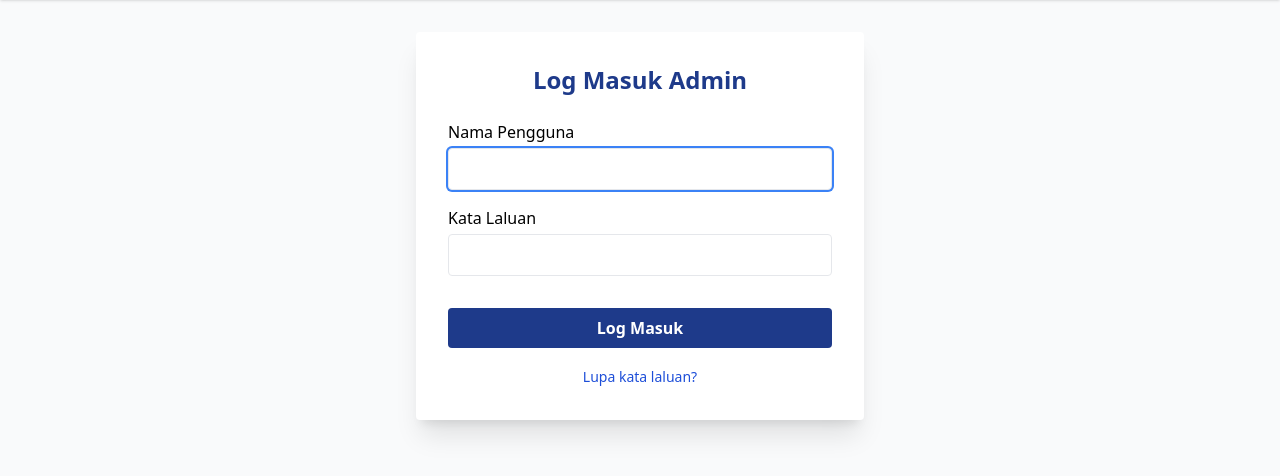
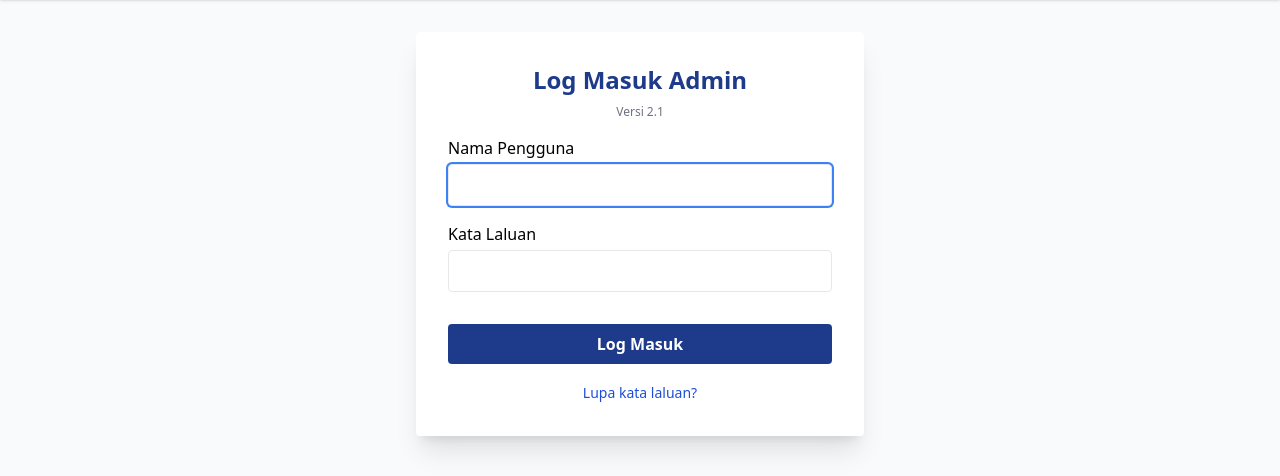
Before and after one commit to torekasi/MPHS_ejawatan_v2, a PHP site: page /admin/login.php in a window 1280 px wide. Shown: the part 145-621 px from the top of the page. Run offline with PHP 8.4, Linux system fonts and the light colour scheme; some libraries are stand-ins or nearby versions.

Commit message:
chore(admin): display version 2.1 on login page

```diff
--- a/admin/login.php
+++ b/admin/login.php
@@ -79,7 +79,8 @@ if ($_SERVER['REQUEST_METHOD'] === 'POST') {
     <script src="https://www.google.com/recaptcha/api.js" async defer></script>
     <?php endif; ?>
     <div class="w-full max-w-md mx-auto bg-white p-8 rounded shadow-xl">
-        <h2 class="text-2xl font-bold mb-6 text-center text-blue-900">Log Masuk Admin</h2>
+        <h2 class="text-2xl font-bold mb-2 text-center text-blue-900">Log Masuk Admin</h2>
+        <div class="text-center text-xs text-gray-500 mb-4">Versi 2.1</div>
         <?php if ($error): ?>
             <div class="bg-red-100 text-red-700 px-4 py-2 rounded mb-4 text-center"><?php echo htmlspecialchars($error); ?></div>
         <?php endif; ?>
```
